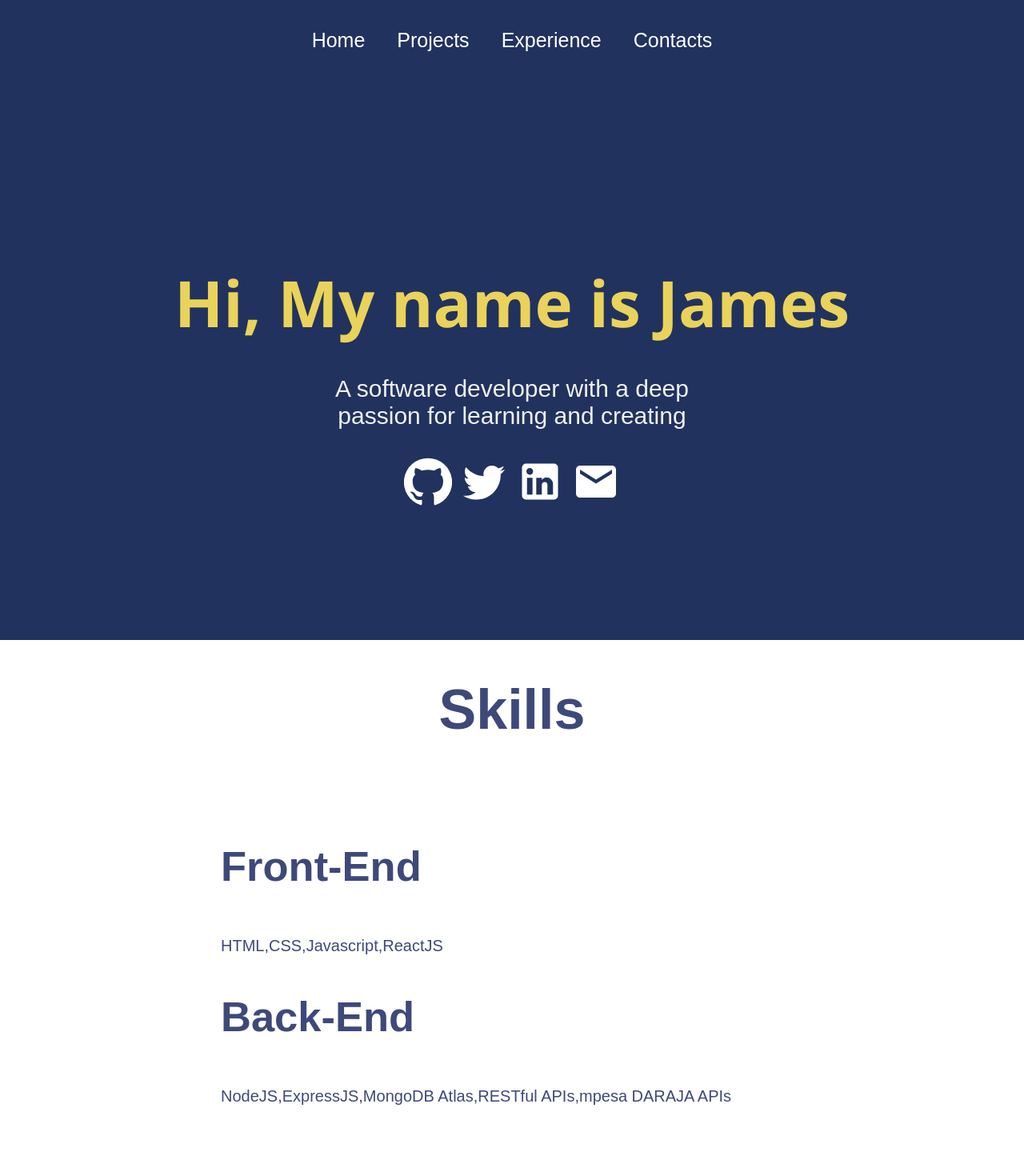
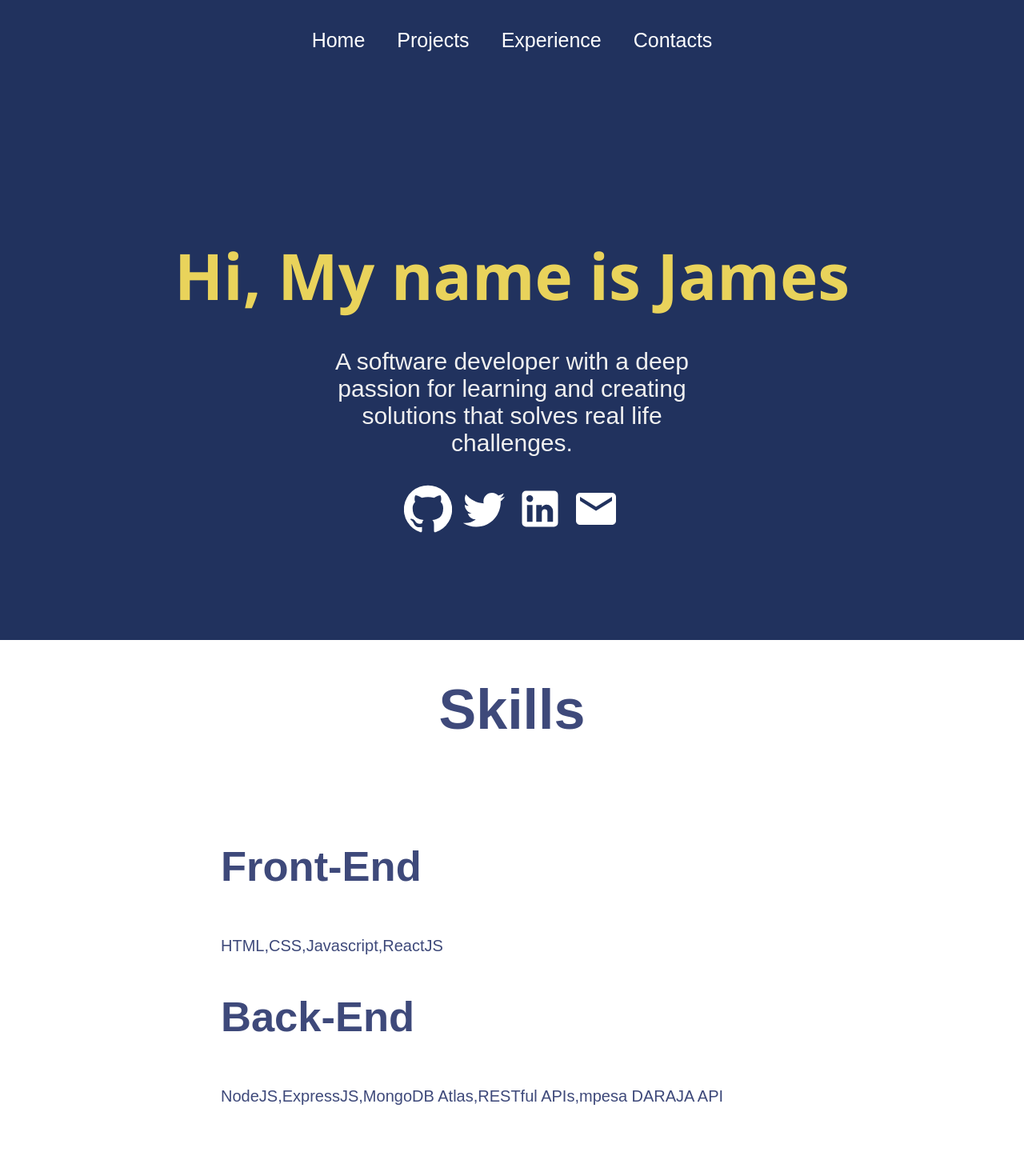
Before and after one commit to JKiboi/portfolio, a React (Create React App) app: page / in a window 1280 px wide. Shown: the top 1440 px of the page at 80% size. Built offline with nearby package versions, Linux system fonts and the light colour scheme.

Commit message:
new commit

```diff
--- a/src/pages/Home.js
+++ b/src/pages/Home.js
@@ -8,7 +8,7 @@ const Home = () => {
       <div className="about">
         <h2>Hi, My name is James</h2>
          <div className="prompt">
-          <p>A software developer with a deep passion for learning and creating</p>
+          <p>A software developer with a deep passion for learning and creating solutions that solves real life challenges.</p>
           <a href="https://github.com/JKiboi?tab=repositories">
           <GitHub />
           </a>
@@ -32,7 +32,7 @@ const Home = () => {
           </li>
           <li className="item">
             <h2>Back-End</h2>
-            <span>NodeJS,ExpressJS,MongoDB Atlas,RESTful APIs,mpesa DARAJA APIs</span>
+            <span>NodeJS,ExpressJS,MongoDB Atlas,RESTful APIs,mpesa DARAJA API</span>
           </li>
           <li className="item">
             <h2>Languages</h2>
```
